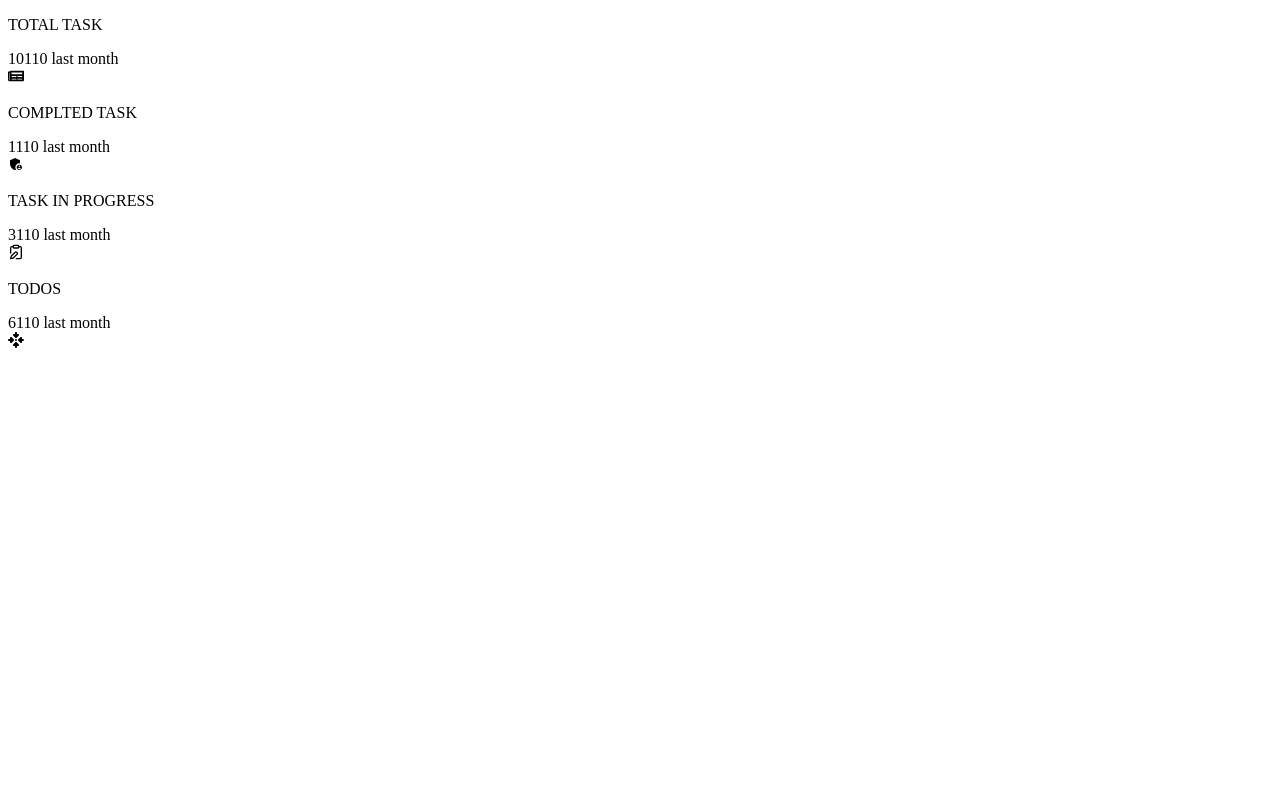
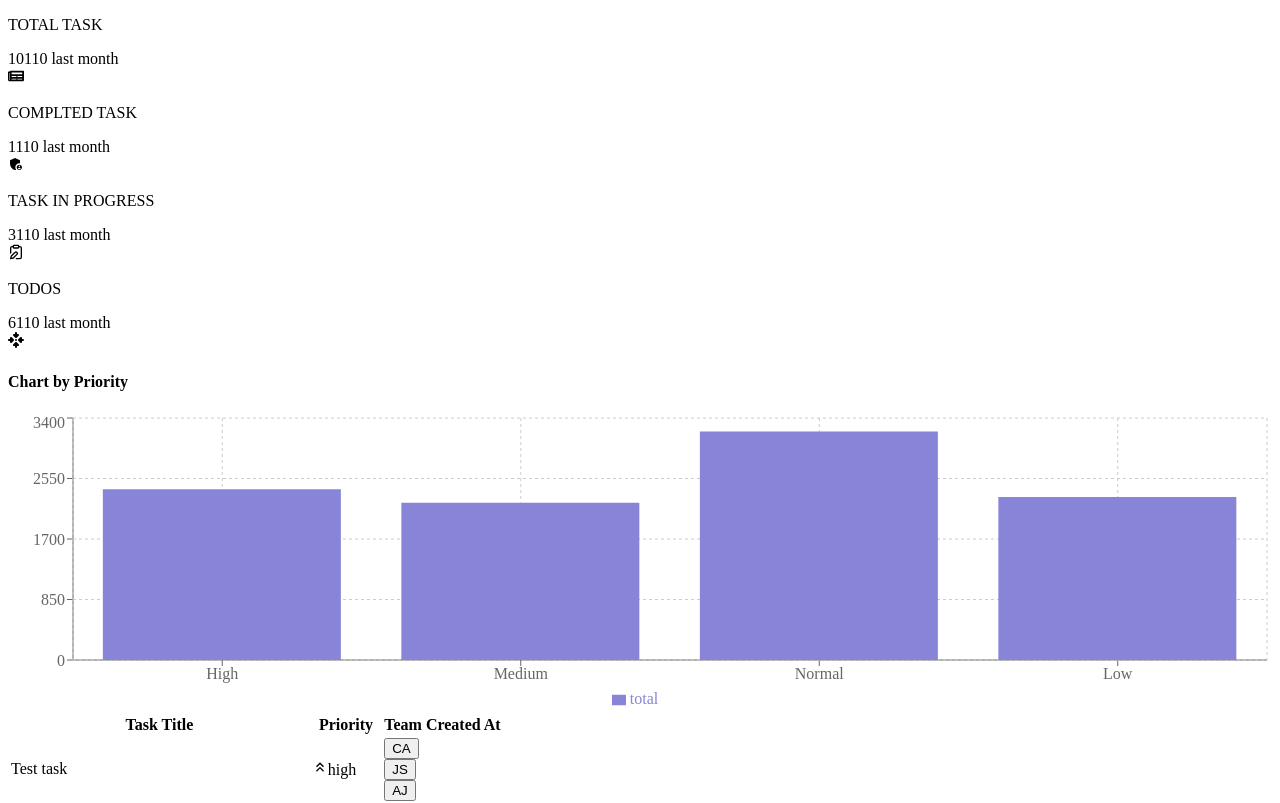
Before and after one commit to HardikPratap/Assign-It, a Next.js app in the folder client/: page /Dashboard in a window 1280 px wide. Shown: the top 803 px of the page. Built offline with nearby package versions, Linux system fonts and the light colour scheme.

Commit message:
created top10 task list

```diff
--- /dev/null
+++ b/client/src/components/Charts.jsx
@@ -0,0 +1,30 @@
+
+import React from "react";
+import {
+  Bar,
+  BarChart,
+  CartesianGrid,
+  Legend,
+  ResponsiveContainer,
+  Tooltip,
+  XAxis,
+  YAxis,
+} from "recharts";
+import { chartData } from "../assets/data";
+
+function Charts() {
+  return (
+    <ResponsiveContainer width={"100%"} height={300}>
+      <BarChart width={150} height={40} data={chartData}>
+        <XAxis dataKey='name' />
+        <YAxis color="white" />
+        <Tooltip />
+        <Legend />
+        <CartesianGrid strokeDasharray='3 3'  />
+        <Bar dataKey='total' fill='#8884d8' />
+      </BarChart>
+    </ResponsiveContainer>
+  )
+}
+
+export default Charts
--- /dev/null
+++ b/client/src/components/UserInfo.jsx
@@ -0,0 +1,50 @@
+import { Popover, PopoverButton, PopoverPanel, Transition } from '@headlessui/react'
+import React, { Fragment } from 'react'
+import { getInitials } from '../utils'
+
+function UserInfo({user}) {
+  return (
+    <div className='px-4 '>
+      <Popover  className="relative">
+        {
+            <>
+            <PopoverButton className='group inline-flex items-center outline-none'>
+                <span>{getInitials(user?.name)}</span>
+            </PopoverButton>
+
+            <Transition
+            as={Fragment}
+            enter='transition ease-out duration-200'
+            enterFrom='opacity-0 translate-y-1'
+            enterTo='opacity-100 translate-y-0'
+            leave='transition ease-in duration-150'
+            leaveFrom='opacity-100 translate-y-0'
+            leaveTo='opacity-0 translate-y-1'
+          >
+            <PopoverPanel className='absolute left-1/2 z-10 mt-3 w-80 max-w-sm -translate-x-1/2 transform px-4 sm:px-0 '>
+              <div className='flex items-center gap-4 rounded-lg shadow-lg bg-gray-800 p-8'>
+                <div className='w-16 h-16 bg-blue-600 rounded-full text-white flex items-center justify-center text-2xl '>
+                  <span className='text-center font-bold'>
+                    {getInitials(user?.name)}
+                  </span>
+                </div>
+                <div className='flex flex-col gap-y-1'>
+                  <p className='text-white text-xl font-bold'>{user?.name}</p>
+                  <span className='text-base text-gray-500'>{user?.title}</span>
+                  <span className='text-blue-500'>
+                    {user?.email ?? "email@example.com"}
+                  </span>
+                </div>
+              </div>
+            </PopoverPanel>
+          </Transition>
+
+            </>
+
+        }
+      </Popover>
+    </div>
+  )
+}
+
+export default UserInfo
--- a/client/src/pages/Dashboard.jsx
+++ b/client/src/pages/Dashboard.jsx
@@ -11,6 +11,78 @@ import { FaNewspaper, FaUsers } from "react-icons/fa";
 import { FaArrowsToDot } from "react-icons/fa6";
 import moment from "moment";   // whats moment used for?
 import clsx from 'clsx';
+import Charts from '../components/Charts';
+import { BGS, PRIOTITYSTYELS, TASK_TYPE } from '../utils';
+import UserInfo from '../components/UserInfo';
+
+function TaskTable({tasks}) {
+  const ICONS = {
+    high: <MdKeyboardDoubleArrowUp />,
+    medium: <MdKeyboardArrowUp />,
+    low: <MdKeyboardArrowDown />,
+  };
+
+  const TableHeader= ()=>(
+    <thead className='border-b border-gray-300 '>
+      <tr className='text-white text-left'>
+        <th className='py-2'>Task Title</th>
+        <th className='py-2'>Priority</th>
+        <th className='py-2'>Team</th>
+        <th className='py-2 hidden md:block'>Created At</th>
+      </tr>
+    </thead>
+  )
+
+  const TableRow= ({task})=>(
+    <tr className='border-b border-gray-300 text-gray-600 hover:bg-gray-300/10 '>
+      <td className='py-2'>
+        <div className='flex items-center gap-2'>
+          <div  className= {clsx("w-4 h-4 rounded-full" ,TASK_TYPE[task.stage])}/>
+          <p className='text-base text-black'>{task.title}</p>
+        </div>
+      </td>
+
+      <td className='py-2'>
+        <div className='flex gap-1 items-center'>
+          <span className={clsx("text-lg", PRIOTITYSTYELS[task.priority])}>
+            {ICONS[task.priority]}
+          </span>
+          <span className='capitalize text-gray-500'>{task.priority}</span>
+        </div>
+      </td>
+
+      <td className='py-2'>
+        <div className='flex'>
+          {task.team.map((m, index) => (
+            <div
+              key={index}
+              className={clsx(
+                "w-7 h-7 rounded-full text-white flex items-center justify-center text-sm -mr-1",
+                BGS[index % BGS.length]
+              )}
+            >
+              <UserInfo user={m} />
+            </div>
+          ))}
+        </div>
+      </td>
+    </tr>
+
+  )
+
+  return <div className='w-full md:w-2/3 bg-gray-700 px-2 md:px-4 pt-4 pb-4 shadow-md rounded'>
+    <table>
+      <TableHeader />
+      <tbody>
+        {
+          tasks.map((task,id)=>(
+            <TableRow key={id} task={task} />
+          ))
+        }
+      </tbody>
+    </table>
+  </div>
+}
 
 function Dashboard() {
 
@@ -76,6 +148,25 @@ function Dashboard() {
           ))
         }
       </div>
+
+      <div className='w-full bg-gray-700 my-16 p-4 rounded shadow-sm'>
+        <h4 className='text-xl text-white font-semibold'>
+          Chart by Priority
+        </h4>
+        <Charts />
+      </div>
+
+      <div className='w-full flex flex-col md:flex-row gap-4 2xl:gap-10 py-8'>
+        {/* /left */}
+
+        <TaskTable tasks={summary.last10Task} />
+
+        {/* /right */}
+
+        {/* <UserTable users={summary.users} /> */}
+      </div>
+
+
     </div>
   )
 }
```
